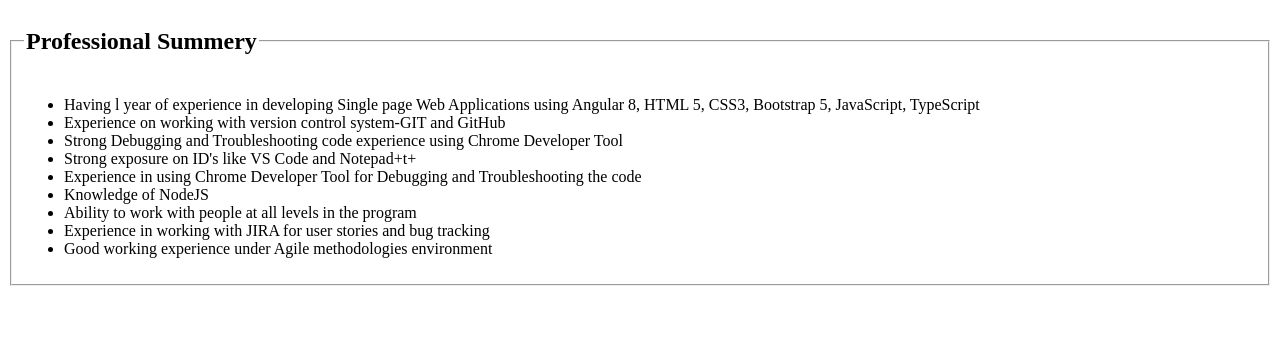
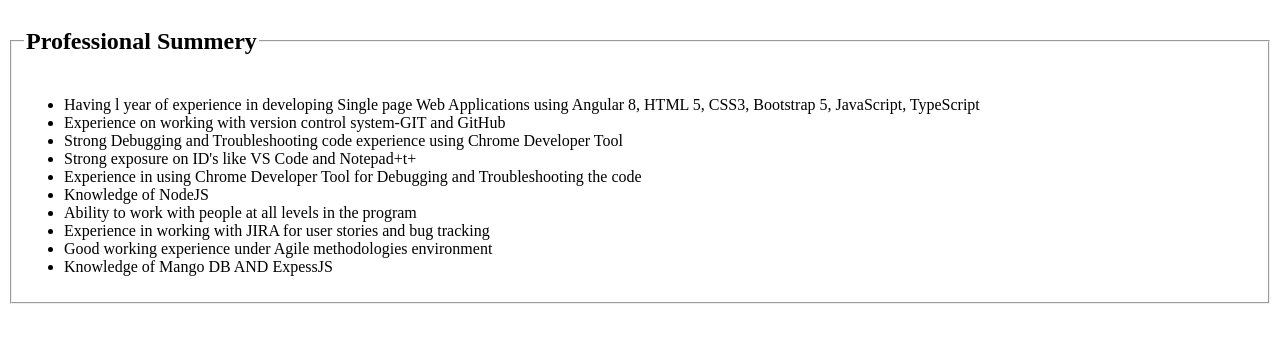
Before and after one commit to ykumbhare/ykumbhare, a plain HTML site: page home.html in a window 1280 px wide. Drawn offline with Linux system fonts and the light colour scheme.

Commit message:
Update home.html

```diff
--- a/home.html
+++ b/home.html
@@ -18,6 +18,7 @@
             <li>Ability to work with people at all levels in the program</li>
             <li>Experience in working with JIRA for user stories and bug tracking</li>
             <li>Good working experience under Agile methodologies environment</li>
+            <li>Knowledge of Mango DB AND ExpessJS</li>
         </ul>
     </fieldset>
 </body>
```
